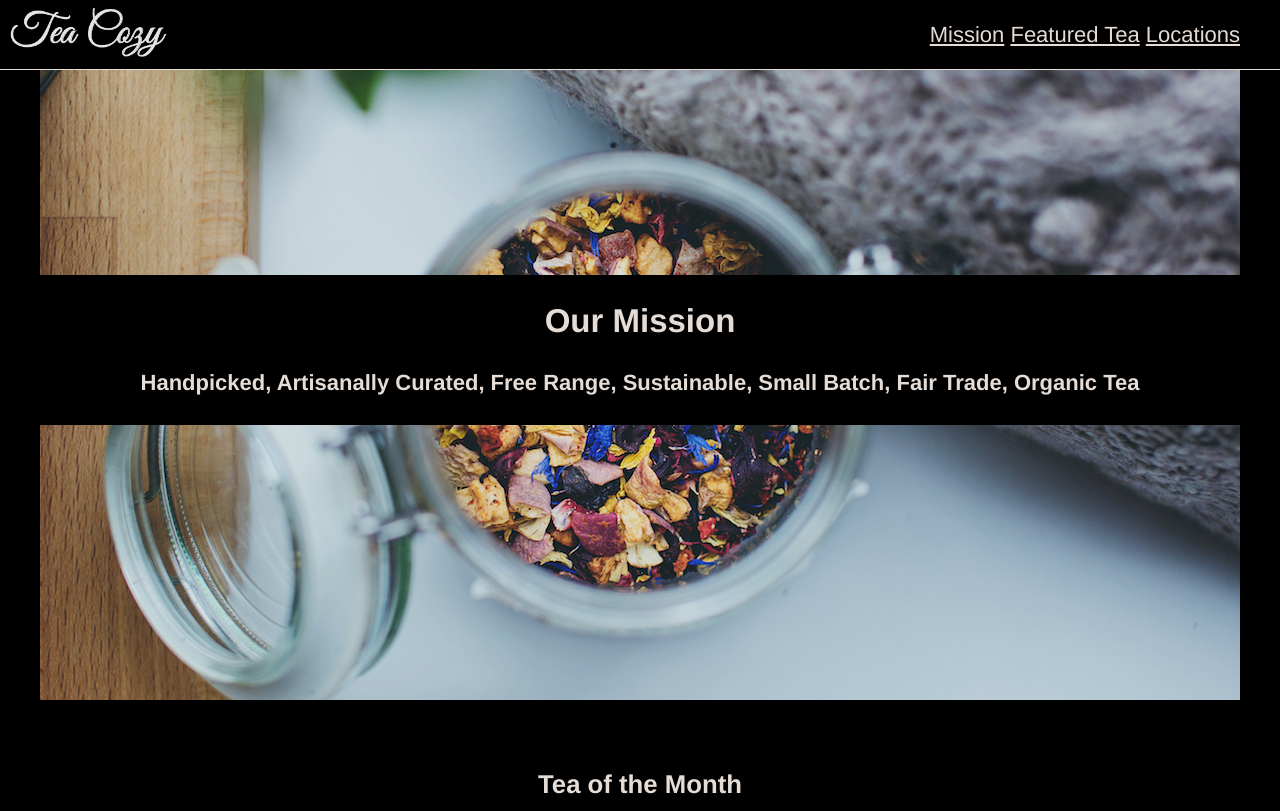
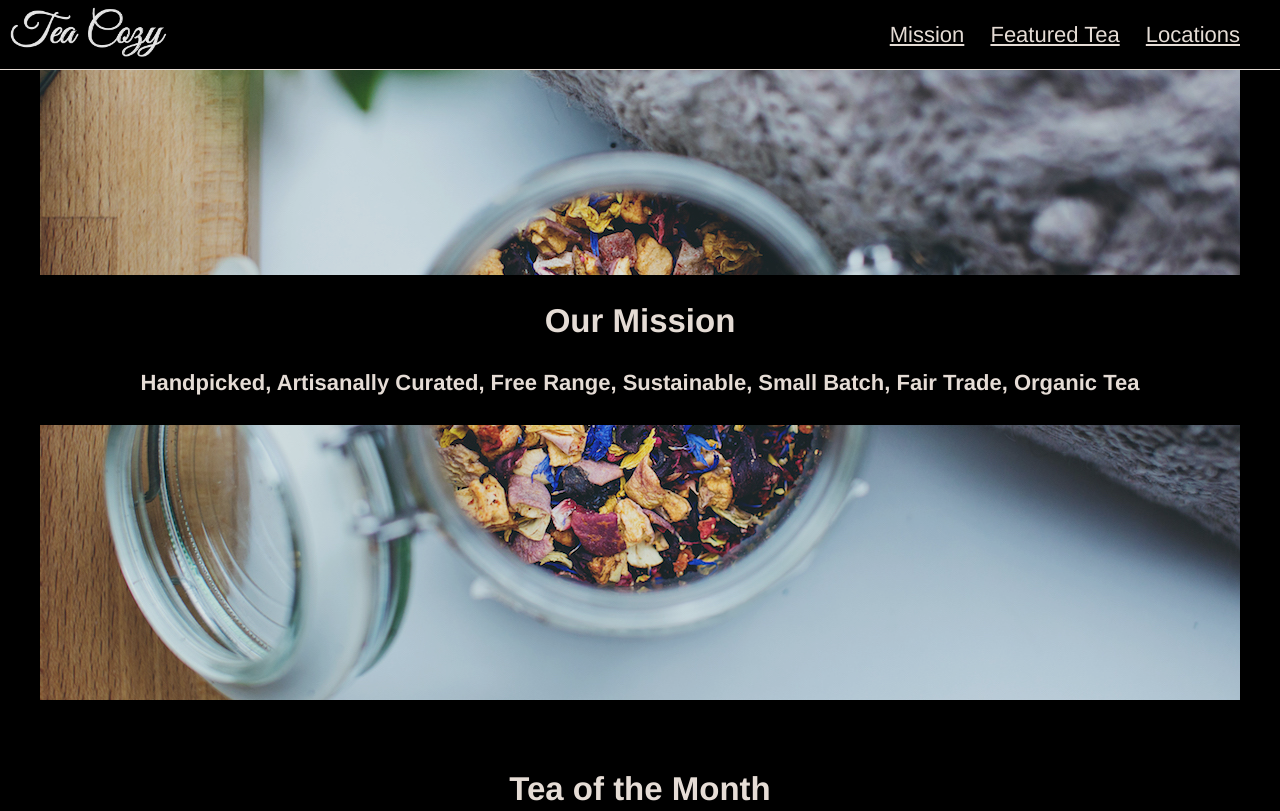
Before and after one commit to Christina-R/TeaCozy, a plain HTML site: page index.html in a window 1280 px wide. Shown: the top 811 px of the page. Drawn offline with Linux system fonts and the light colour scheme.

Commit message:
Finetuning

```diff
--- a/index.html
+++ b/index.html
@@ -42,7 +42,7 @@
     <div class="tea-month">
 
         <div class="text-month">
-            <h3>Tea of the Month</h3>
+            <h2>Tea of the Month</h2>
             <h4>What's Steeping at The Tea Cozy?</h4>
         </div>
 
@@ -87,7 +87,7 @@
     </div>
 
     <div class="location">
-        <h3>Locations</h3>
+        <h2>Locations</h2>
 
         <div class="all-locations">
             <div class="spot">
--- a/style.css
+++ b/style.css
@@ -11,6 +11,7 @@ body{
 
 a{
     color: seashell;
+    padding: 0 10px 0 10px;
 }
 /*Header*/
 
@@ -33,7 +34,7 @@ header{
 }
 
 nav{
-    padding-right: 40px;
+    padding-right: 30px;
 }
 
 /*Main content*/
@@ -99,6 +100,7 @@ nav{
 
 .location h2{
     margin: 15px;
+    font-weight: bold;
 /*
     width: 980px;
     background-color: coral;
```
